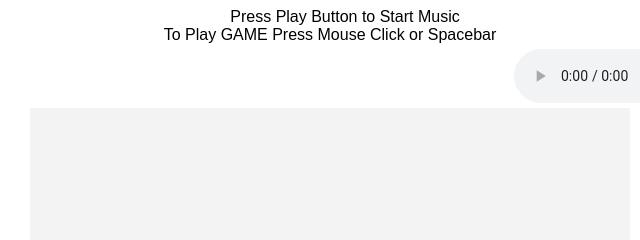
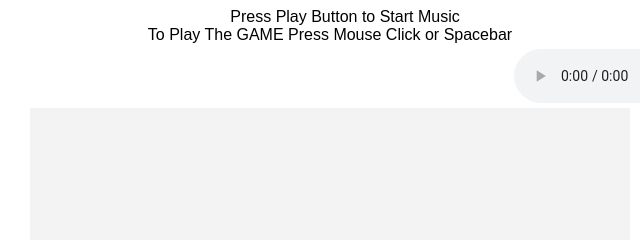
Before and after one commit to PetruWalter/Dino-Game, a plain HTML site: page HTML, CSS, JS Simple Funny DINO Game/index.html in a window 1280 px wide. Shown: the top 240 px of the page, 310-950 px from the left. Drawn offline with Linux system fonts and the light colour scheme.

Commit message:
Update index.html

```diff
--- a/HTML, CSS, JS Simple Funny DINO Game/index.html
+++ b/HTML, CSS, JS Simple Funny DINO Game/index.html
@@ -12,7 +12,7 @@
 <body>
     <!--Audio Einstellungen je nach Geschmack-->
     <div class="text"> Press Play Button to Start Music</div>
-    <p>To Play GAME Press Mouse Click or Spacebar</p>
+    <p>To Play The GAME Press Mouse Click or Spacebar</p>
     <audio class="player" autoplay loop controls="controls">
 			<source src="music/music.mp3"/></audio>
 
```
